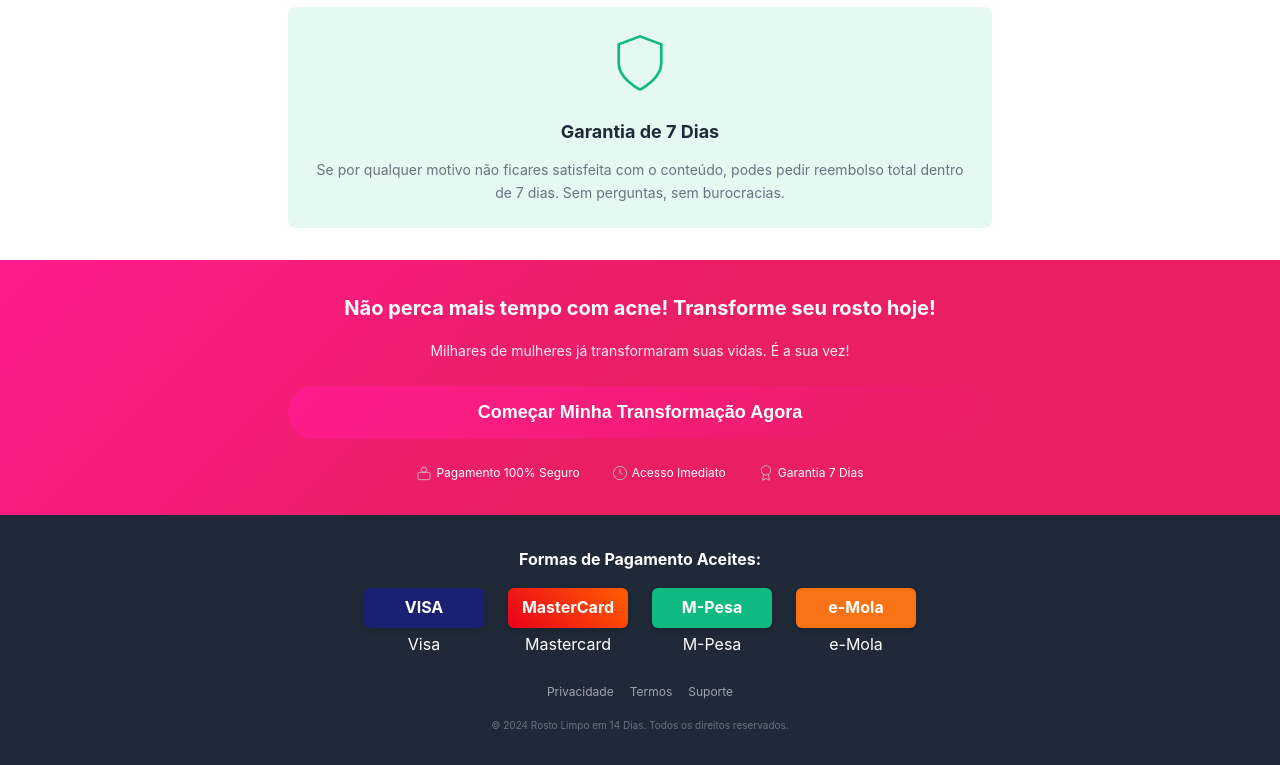
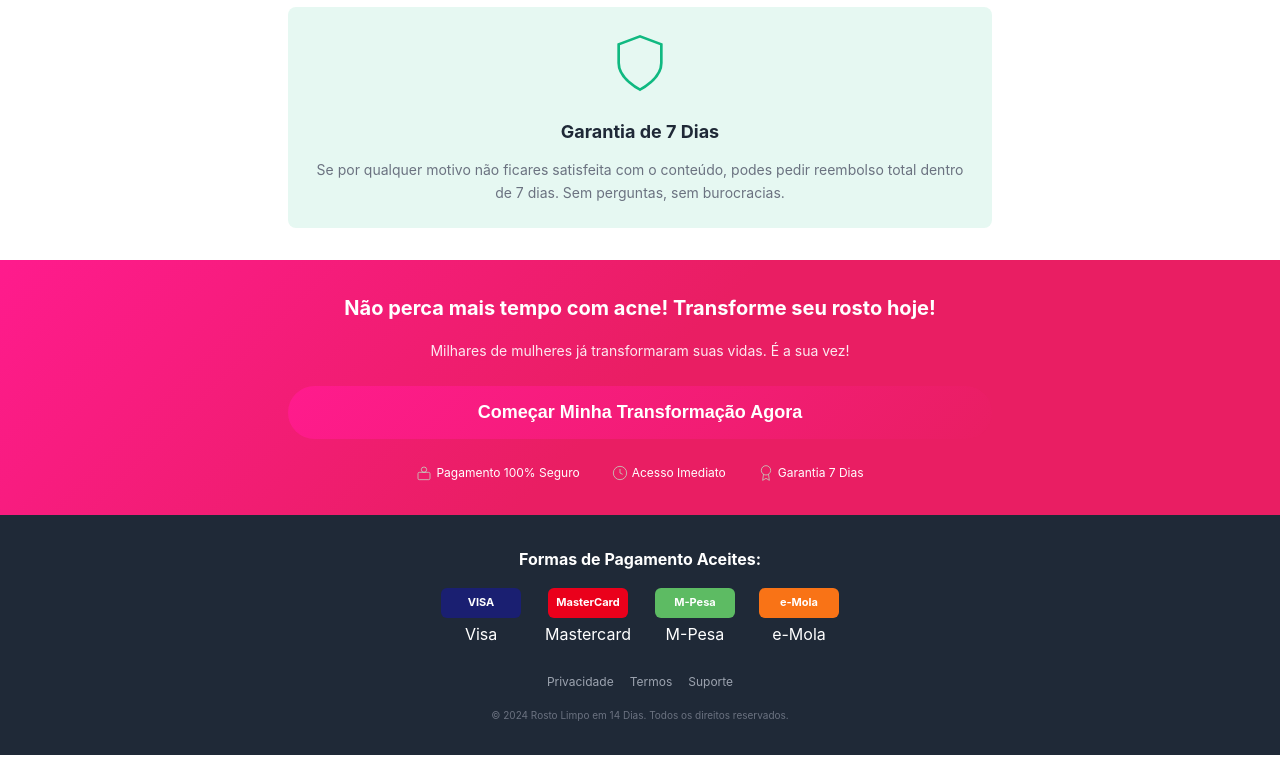
Before and after one commit to MickyMCY/Beleza-Feminina-, a plain HTML site: page index.html in a window 1280 px wide. Shown: the part 3477-4242 px from the top of the page. Drawn offline with Linux system fonts and the light colour scheme.

Commit message:
Update style.css

```diff
--- a/style.css
+++ b/style.css
@@ -643,9 +643,9 @@ body {
 .payment-methods {
   display: flex;
   justify-content: center;
-    gap: 16px;
+  gap: 12px;
+  flex-wrap: wrap;
   margin-bottom: 24px;
-    flex-wrap: nowrap; /* tudo numa linha */
 }
 
 .payment-item {
@@ -656,33 +656,35 @@ body {
 }
 
 .payment-logo {
-    width: 120px;         /* largura fixa para todos */
-    height: 40px;         /* altura fixa */
+  min-width: 80px;
+  height: 30px;
   border-radius: 6px;
+  padding: 0 8px;
   display: flex;
   align-items: center;
   justify-content: center;
-    font-size: 16px;      /* fonte maior */
+  font-size: 11px;
   font-weight: bold;
   color: white;
-    white-space: nowrap;  /* texto não quebra linha */
-    box-shadow: 0 2px 6px rgba(0,0,0,0.15);
+  white-space: nowrap;
+  text-align: center;
 }
 
+/* Cores corrigidas */
 .payment-logo.visa {
   background-color: #1a1f71;
 }
 
 .payment-logo.mastercard {
-    background: linear-gradient(45deg, #eb001b, #ff5f00);
+  background-color: #ea001b;
 }
 
 .payment-logo.mpesa {
-    background-color: #10b981;
+  background-color: #5dbb63;
 }
 
 .payment-logo.emola {
-    background-color: #f97316;
+  background-color: #f97316; /* Laranja */
 }
 
 .footer-links {
```
Lines whose indentation alone changed are shown as unchanged.
